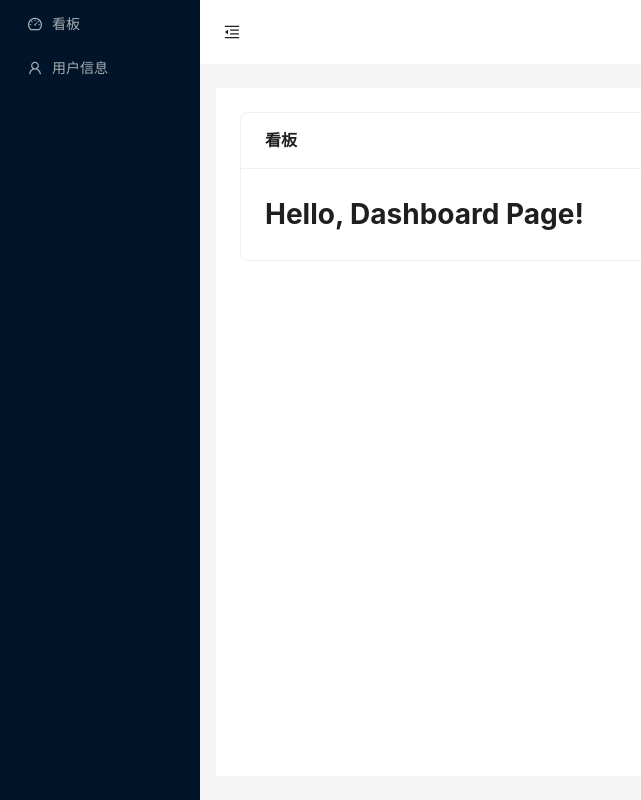
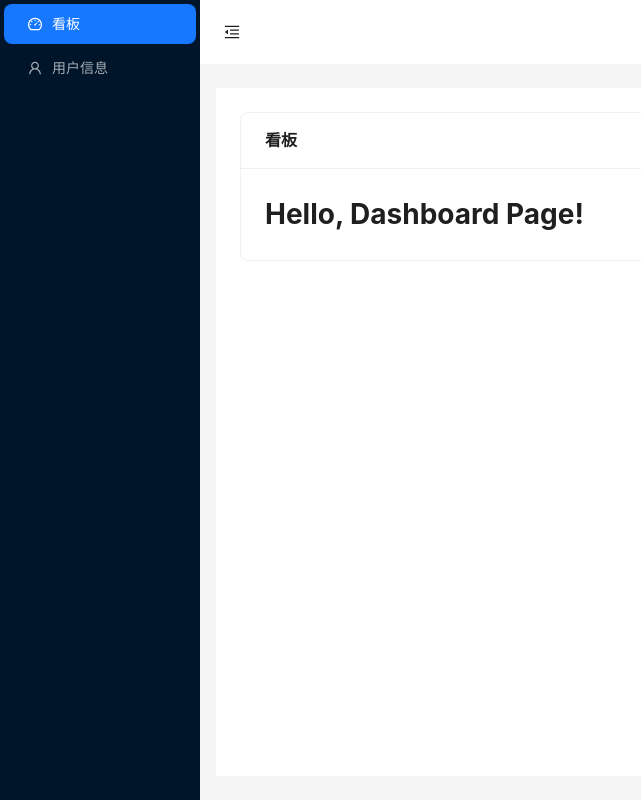
Before and after one commit to Ten-K/next-demo, a Next.js app: page /admin/dashboard in a window 1280 px wide. Shown: the whole page, without its empty margins (0-641 px from the left). Built offline with nearby package versions, Linux system fonts and the light colour scheme.

Commit message:
fix: update

```diff
--- a/app/admin/(admin-layout)/dashboard/page.js
+++ b/app/admin/(admin-layout)/dashboard/page.js
@@ -1,4 +1,4 @@
-import PageContainer from "../../_components/PageContainer";
+import PageContainer from "components/PageContainer";
 
 export default function Dashboard() {
 	return (
--- a/app/admin/(admin-layout)/layout.js
+++ b/app/admin/(admin-layout)/layout.js
@@ -1,4 +1,4 @@
-import AntAdmin from "../_components/AntAdmin";
+import AntAdmin from "components/AntAdmin";
 
 export default function AdminLayout({ children }) {
 	return <AntAdmin>{children}</AntAdmin>;
--- a/app/admin/_components/AntAdmin.JS
+++ b/app/admin/_components/AntAdmin.JS
@@ -1,4 +1,4 @@
-"use client"
+"use client";
 
 import { useState } from "react";
 import {
@@ -26,7 +26,8 @@ export default function AntdContainer({ children }) {
 				<Menu
 					theme="dark"
 					mode="inline"
-					defaultSelectedKeys={["1"]}
+					defaultSelectedKeys={["/admin/dashboard"]}
+					defaultOpenKeys={["/admin/dashboard"]}
 					onClick={({ key }) => {
 						nav.push(key);
 					}}
--- a/app/admin/layout.js
+++ b/app/admin/layout.js
@@ -1,4 +1,4 @@
-import AntdContainer from './_components/AntdContainer'
+import AntdContainer from 'components/AntdContainer'
 
 export default function AdminLayout({children}) {
   return (
```
Also changed, not shown: jsconfig.json (+6 -5 lines).
